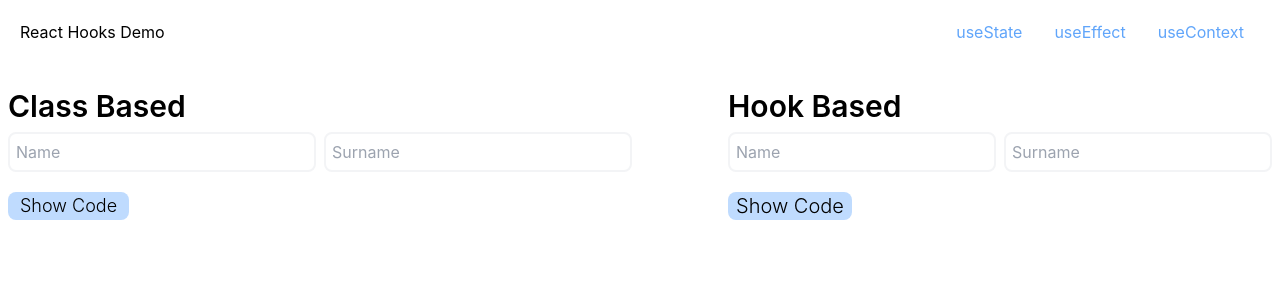
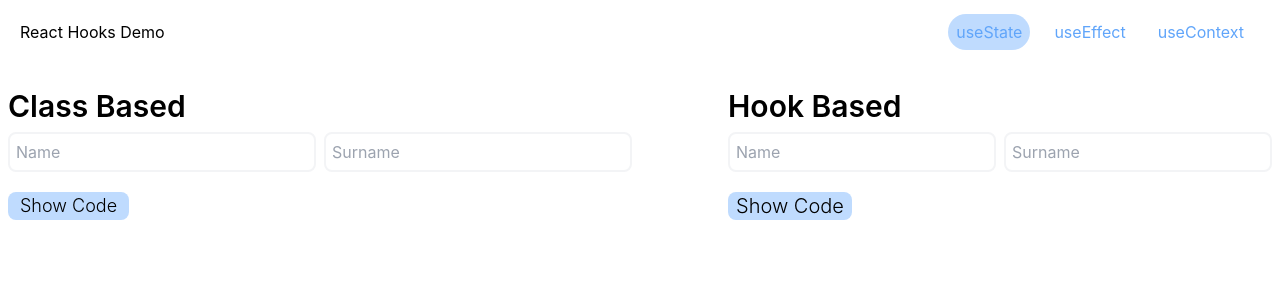
Before and after one commit to AiSirachcha21/hooks-demo, a React (Create React App) app: page /useState in a window 1280 px wide. Shown: the top 300 px of the page. Built offline with nearby package versions, Linux system fonts and the light colour scheme.

Commit message:
Updated Navbar active state

```diff
--- a/src/components/common/Navbar.jsx
+++ b/src/components/common/Navbar.jsx
@@ -1,6 +1,18 @@
+import { useEffect, useState } from "react";
+import { Link, useLocation } from "react-router-dom";
 import "./styles/navbar.css";
 
+const routes = ["/useState", "/useEffect", "/useContext"];
+
 function Navbar() {
+	const [activeLink, setActiveLink] = useState(0);
+	const location = useLocation();
+
+	useEffect(() => {
+		const route = routes.findIndex((r) => r === location.pathname);
+		setActiveLink(route);
+	}, [location.pathname]);
+
 	return (
 		<nav className="w-screen flex flex-row justify-between p-5 fixed bg-white">
 			<div>
@@ -9,13 +21,19 @@ function Navbar() {
 				</h3>
 			</div>
 			<div>
-				{["useState", "useEffect", "useContext"].map((item) => (
-					<a
-						className="text-blue-400 p-2 mx-2 transition duration-300 ease-in-out rounded-full hover:bg-blue-100"
-						href={`${item}`}
+				{routes.map((item, index) => (
+					<Link
+						key={index}
+						className={`text-blue-400 p-2 mx-2 transition duration-300 ease-in-out rounded-full hover:bg-blue-100 ${
+							index === activeLink && "bg-blue-200 rounded-lg"
+						}`}
+						to={item}
+						onClick={() => {
+							setActiveLink(index);
+						}}
 					>
-						{item}
-					</a>
+						{item.replace("/", "")}
+					</Link>
 				))}
 			</div>
 		</nav>
```
